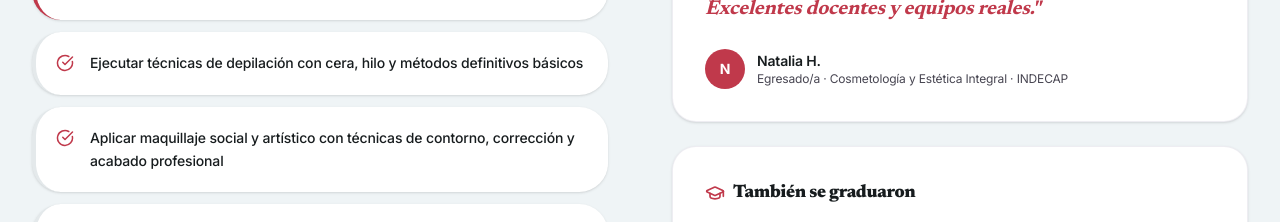
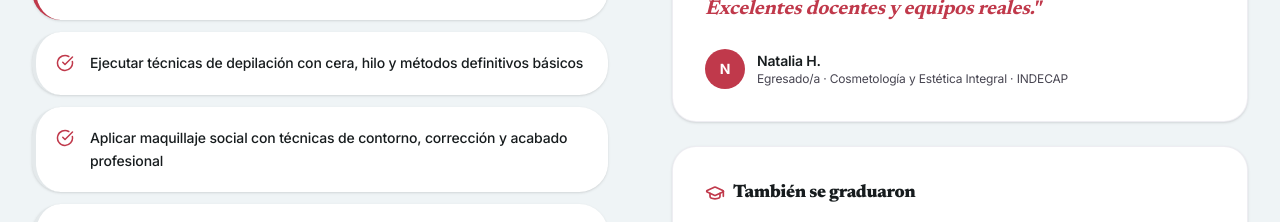
Before and after one commit to camilo2236/indecap-web, a Next.js app: page /programas/cosmetologia in a window 1280 px wide. Shown: the part 2120-2342 px from the top of the page. Built offline with nearby package versions, Linux system fonts and the light colour scheme.

Commit message:
correccion maquillaje social - quitar artistico

```diff
--- a/src/app/programas/cosmetologia/page.tsx
+++ b/src/app/programas/cosmetologia/page.tsx
@@ -25,7 +25,7 @@ export default function CosmetologiaPage() {
       capacidades={[
         "Realizar tratamientos faciales profesionales: hidratación, limpieza profunda, manejo de acné y manchas",
         "Ejecutar técnicas de depilación con cera, hilo y métodos definitivos básicos",
-        "Aplicar maquillaje social y artístico con técnicas de contorno, corrección y acabado profesional",
+        "Aplicar maquillaje social con técnicas de contorno, corrección y acabado profesional",
         "Realizar cosmetología corporal: tratamientos reductores, reafirmantes y modelantes",
         "Aplicar protocolos pre y post quirúrgicos en cirugía estética",
         "Brindar servicios de SPA: aromaterapia, exfoliación corporal, envolturas e hidroterapia",
@@ -43,7 +43,7 @@ export default function CosmetologiaPage() {
         "Bioseguridad y protocolos de higiene en estética",
         "Cosmetología facial: limpieza, hidratación, tratamientos específicos",
         "Técnicas de depilación profesional",
-        "Maquillaje social y artístico",
+        "Maquillaje social",
         "Cosmetología corporal: tratamientos reductores, reafirmantes y modelantes",
         "Protocolos pre y post quirúrgicos en cirugía estética",
       ]}
```
